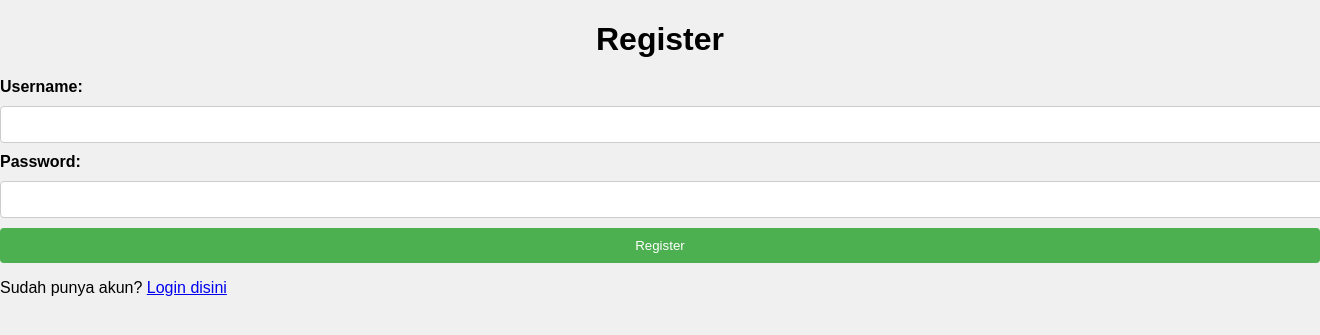
After one commit to rizaledc/PASD-Kelompok-WeCan, a Flask app: page /register in a window 1320 px wide; the page is wider, and only the part inside the window is pictured. The commit adds this page. Shown: the top 335 px of that part. Run offline with Flask 3, Linux system fonts and the light colour scheme.

Commit message:
Mengupdate kode

```diff
--- a/app/routes.py
+++ b/app/routes.py
@@ -1,41 +1,92 @@
-from flask import render_template, request
-from app import app
-import joblib
-import pandas as pd
+from flask import render_template, request, redirect, url_for, flash
+from app import app, db
+from app.models import User, PredictionHistory
+from flask_login import login_user, login_required, current_user, logout_user
 
-# Memuat model yang sudah disimpan
-model = joblib.load('app/ml_model/model.pkl')
-
+# Halaman utama (hanya bisa diakses setelah login)
 @app.route('/')
 def home():
-    return render_template('index.html')
+    if current_user.is_authenticated:  # Memeriksa apakah pengguna sudah login
+        return render_template('index.html')  # Jika sudah login, tampilkan index.html
+    else:
+        return redirect(url_for('login'))  # Jika belum login, arahkan ke halaman login
 
+# Halaman login
+@app.route('/login', methods=['GET', 'POST'])
+def login():
+    if current_user.is_authenticated:  # Jika pengguna sudah login
+        return redirect(url_for('home'))  # Arahkan ke halaman utama
+
+    if request.method == 'POST':
+        username = request.form['username']
+        password = request.form['password']
+
+        # Cek apakah pengguna ada di database
+        user = User.query.filter_by(username=username).first()
+        if user and user.check_password(password):  # Verifikasi password
+            login_user(user)
+            return redirect(url_for('home'))  # Arahkan ke halaman utama setelah login
+        else:
+            flash('Username atau password salah.', 'danger')
+    return render_template('login.html')  # Kembali ke halaman login jika gagal login
+
+# Halaman register
+@app.route('/register', methods=['GET', 'POST'])
+def register():
+    # Jika pengguna sudah login, arahkan ke halaman utama
+    if current_user.is_authenticated:
+        return redirect(url_for('home'))
+
+    if request.method == 'POST':
+        username = request.form['username']
+        password = request.form['password']
+
+        # Membuat pengguna baru
+        user = User(username=username)
+        user.set_password(password)  # Set password yang terenkripsi
+
+        db.session.add(user)
+        db.session.commit()
+
+        flash('Akun Anda telah dibuat!', 'success')
+        return redirect(url_for('login'))  # Setelah registrasi berhasil, arahkan ke halaman login
+
+    return render_template('register.html')
+
+# Halaman logout
+@app.route('/logout')
+@login_required
+def logout():
+    logout_user()
+    flash('Anda telah berhasil logout', 'info')
+    return redirect(url_for('login'))  # Arahkan ke halaman login setelah logout
+
+# Halaman prediksi
 @app.route('/predict', methods=['POST'])
+@login_required  # Pastikan hanya pengguna yang login yang bisa melakukan prediksi
 def predict():
     try:
-        # Mendapatkan data input dari form dan mengonversi menjadi float
         nilai_ujian = float(request.form['nilai_ujian'])
         kehadiran = float(request.form['kehadiran'])
         keaktifan = float(request.form['keaktifan'])
 
-        # Validasi input: pastikan nilai berada antara 0 dan 100
-        if not (0 <= nilai_ujian <= 100):
-            return render_template('index.html', result="Nilai Ujian harus antara 0 dan 100.")
+        # Prediksi (misalnya: jika nilai ujian > 60, maka lulus, jika tidak tidak lulus)
+        result = "Lulus" if nilai_ujian >= 60 else "Tidak Lulus"
 
-        if not (0 <= kehadiran <= 100):
-            return render_template('index.html', result="Kehadiran harus antara 0 dan 100.")
+        # Menyimpan riwayat prediksi
+        prediction = PredictionHistory(
+            user_id=current_user.id,
+            nilai_ujian=nilai_ujian,
+            kehadiran=kehadiran,
+            keaktifan=keaktifan,
+            result=result
+        )
+        db.session.add(prediction)
+        db.session.commit()
 
-        if not (0 <= keaktifan <= 100):
-            return render_template('index.html', result="Keaktifan harus antara 0 dan 100.")
-
-        # Menyusun data input
-        input_data = pd.DataFrame([[nilai_ujian, kehadiran, keaktifan]], columns=['Nilai Ujian', 'Kehadiran', 'Keaktifan'])
-
-        # Melakukan prediksi
-        prediksi = model.predict(input_data)
-        status_kelulusan = 'Lulus' if prediksi[0] == 1 else 'Tidak Lulus'
-
-        return render_template('index.html', result=status_kelulusan)
+        flash(f'Prediksi Anda: {result}', 'success')
+        return render_template('index.html', result=result)
 
     except Exception as e:
-        return str(e)
+        flash('Terjadi kesalahan saat melakukan prediksi.', 'danger')
+        return redirect(url_for('home'))
--- /dev/null
+++ b/app/templates/register.html
@@ -0,0 +1,21 @@
+<!DOCTYPE html>
+<html lang="en">
+<head>
+    <meta charset="UTF-8">
+    <title>Register</title>
+    <link rel="stylesheet" href="{{ url_for('static', filename='css/style.css') }}">
+</head>
+<body>
+    <h1>Register</h1>
+    <form method="POST">
+        <label for="username">Username:</label>
+        <input type="text" id="username" name="username" required>
+        <br>
+        <label for="password">Password:</label>
+        <input type="password" id="password" name="password" required>
+        <br>
+        <button type="submit">Register</button>
+    </form>
+    <p>Sudah punya akun? <a href="{{ url_for('login') }}">Login disini</a></p>
+</body>
+</html>
--- /dev/null
+++ b/run.py
@@ -0,0 +1,5 @@
+from app import app  # Mengimpor aplikasi Flask dari app/__init__.py
+
+# Memulai aplikasi Flask
+if __name__ == '__main__':
+    app.run(debug=True)  # Menjalankan aplikasi dalam mode debug
```
Also changed, not shown: app/__init__.py (+29 -0 lines), app/models.py (added, +31 -0 lines), app/templates/index.html (+18 -28 lines), app/templates/login.html (added, +21 -0 lines).
